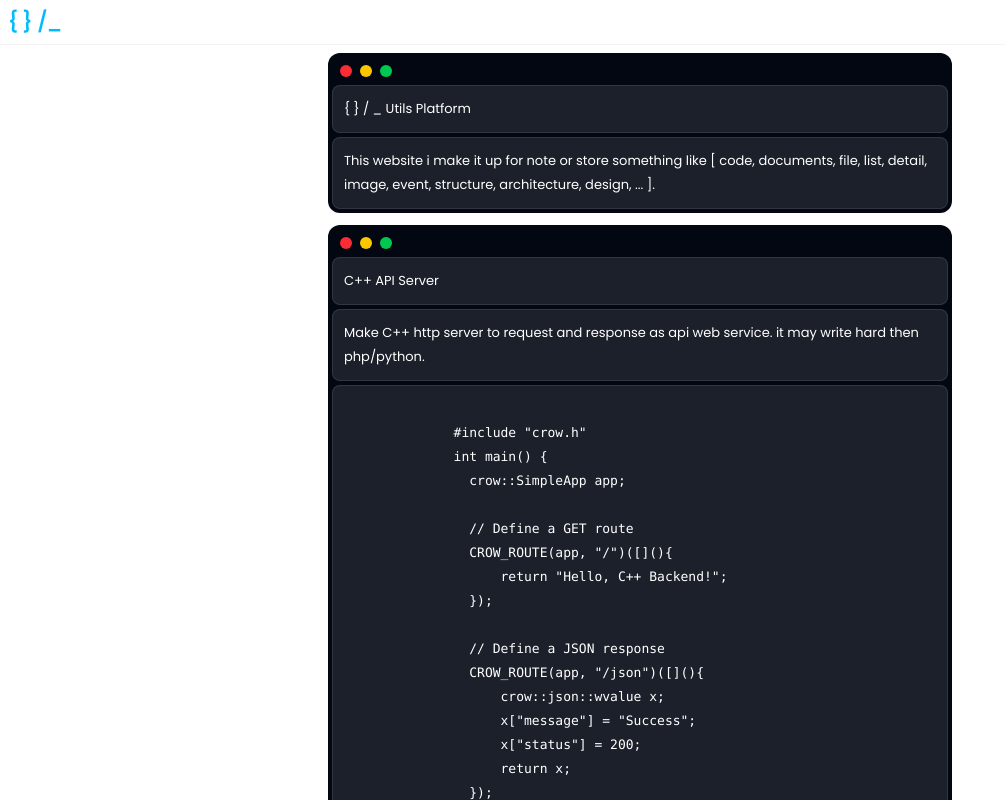
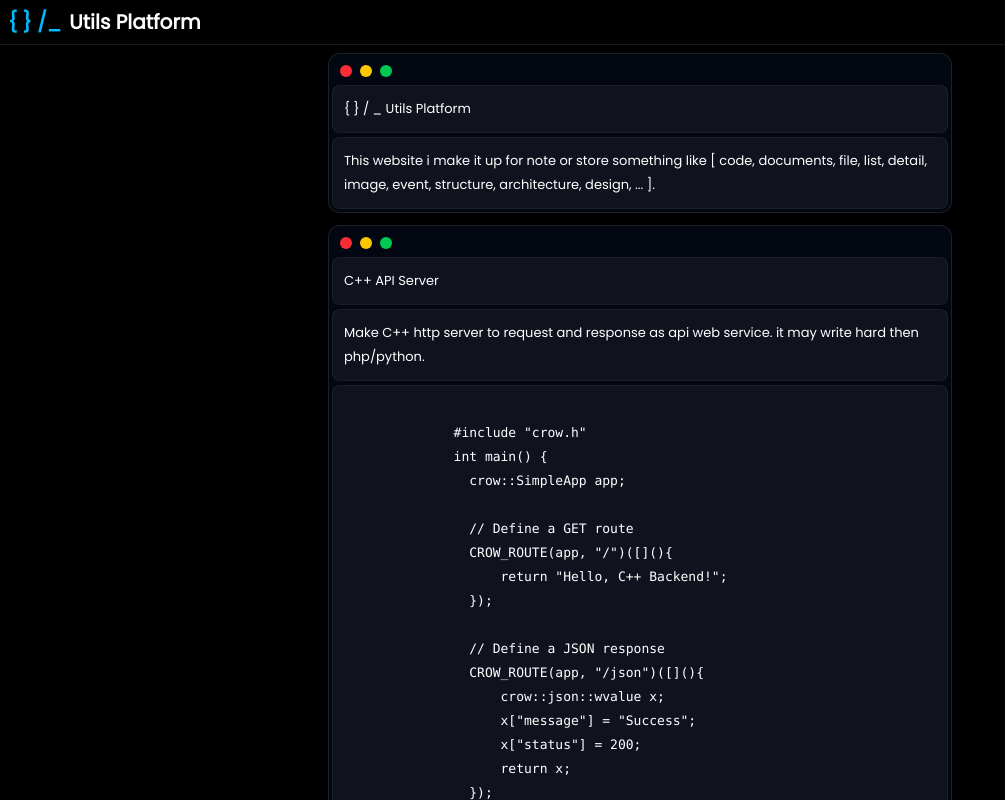
Before and after one commit to vidzin3/utils_platform, a Vue app: page / in a window 1280 px wide. Shown: the top 800 px of the page, without its empty margins (0-1005 px from the left). Built offline with nearby package versions, Linux system fonts and the light colour scheme.

Commit message:
update theme

```diff
--- a/index.html
+++ b/index.html
@@ -7,7 +7,7 @@
     <link rel="stylesheet" href="./src/style.css">
     <title>Utils Platform</title>
   </head>
-  <body class="bg-white dark:bg-black">
+  <body class="bg-black">
     <div id="app"></div>
     <script type="module" src="/src/main.js"></script>
   </body>
--- a/src/pages/index.vue
+++ b/src/pages/index.vue
@@ -177,6 +177,40 @@ const contents = [
       }`,
     raw_html: ""
   },
+  {
+    title: "Version of System DEF Pursat",
+    description: "",
+    is_content: true,
+    content: `
+    1.0.0: Initial project System
+    1.1.0: Restructure project (rebuild whole system)
+    1.2.0: Update system features
+    2.0.0: System finished and released
+    2.0.2: Update revenue and finance flow
+    2.0.3: Update feature approved
+    2.0.3.1: Fix save transaction error when network interrupted
+    2.0.3.2: Update search and filter on list letter (in,out)
+    2.0.4: Update users security
+    2.0.4.1: Add encryption user data
+    2.0.5: Add agreement feature
+    2.0.6: Update workplan feature
+    2.0.7: Changed approved action on list letter
+    2.0.8: Update Letter (short hand send transaction)
+            selected user in list and send as send by
+            clear by form by change tab working flow
+            fix transaction controller and auto approved when send to boss
+    2.0.9: Update notifications
+            ui design update
+            data reduced loaded
+            recreate router when route path changed
+            fix navigation notification link
+    2.1.0: Update Letter Report
+            fix report letter invalid date in end date not end in times
+            fix UI report event
+            fix calendar event status
+            add no data available to report table`,
+    raw_html: ""
+  },
 ]
 </script>
 
--- a/src/style.css
+++ b/src/style.css
@@ -1,2 +1,2 @@
 @import "tailwindcss";
-/* @custom-variant dark (&:where(.dark, .dark *)); */
+@custom-variant dark (&:where(.dark, .dark *));
```
